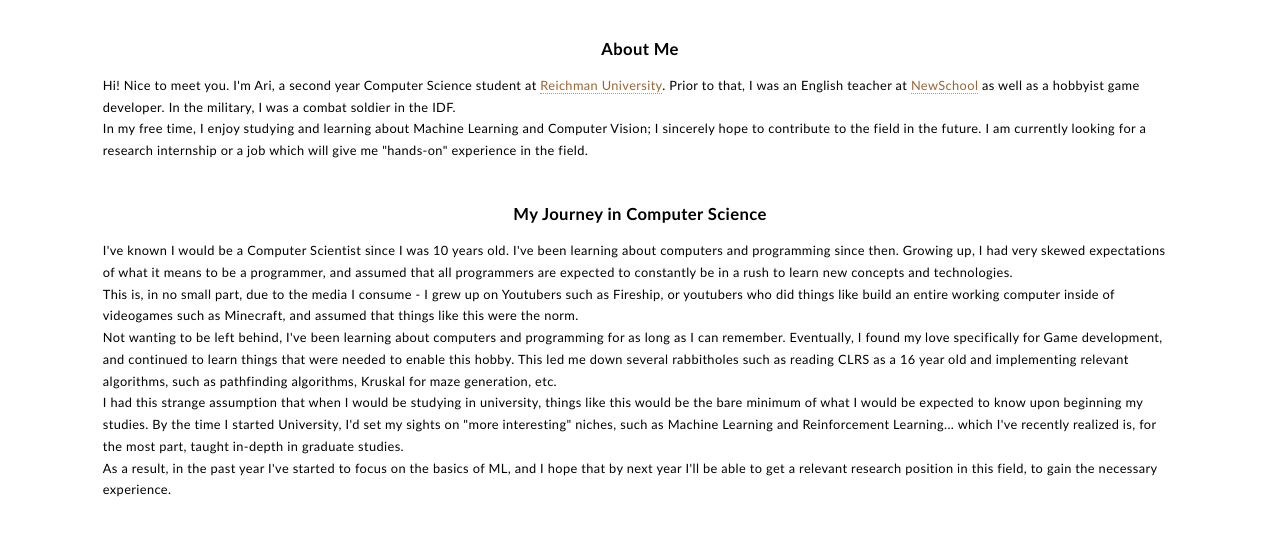
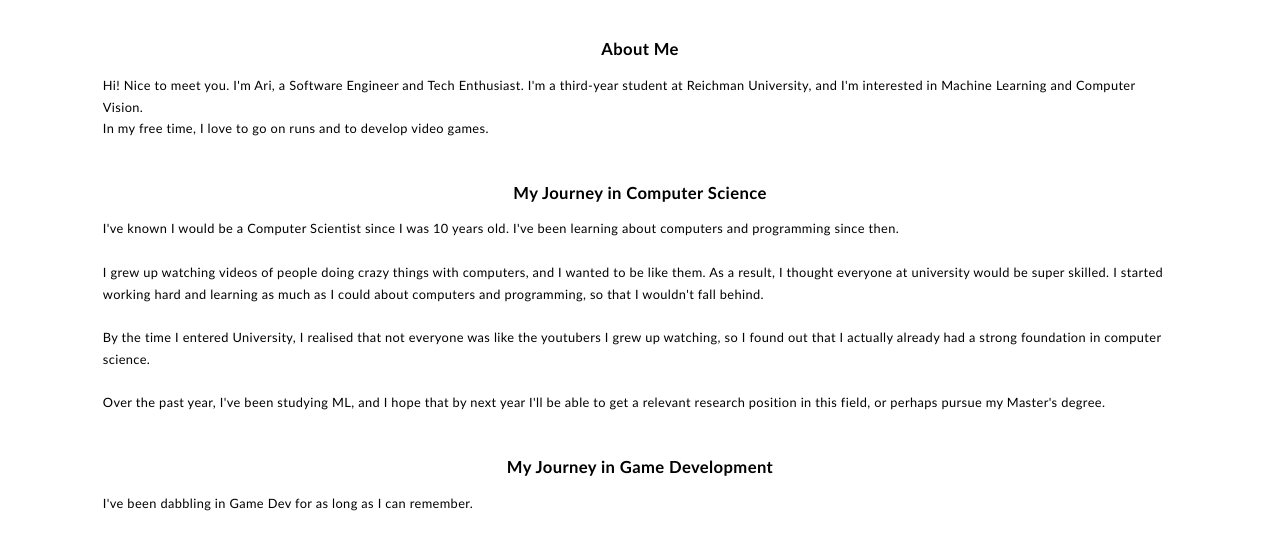
Before and after one commit to AriBarzilai/aribarzilai.github.io, a plain HTML site: page index.html in a window 1280 px wide. Shown: the part 251-786 px from the top of the page. Drawn offline with Linux system fonts and the light colour scheme.

Commit message:
update aboutme page

```diff
--- a/index.html
+++ b/index.html
@@ -69,15 +69,10 @@
 
     <h2 id="about">About Me</h2>
     <div>
-      Hi! Nice to meet you. I'm Ari, a second year Computer Science student at <a href="https://www.runi.ac.il/en"
-        target="_blank" rel="noopener">Reichman University</a>.
-      Prior to that, I was an English teacher at <a href="https://newschool.co.il/language_courses/" target="_blank"
-        rel="noopener">NewSchool</a> as well as a hobbyist game developer.
-      In the military, I was a combat soldier in the IDF.
-      <br />
-      In my free time, I enjoy studying and learning about Machine Learning and Computer Vision; I sincerely hope to
-      contribute to the field in the future. I am currently looking for a research internship or a job which will
-      give me "hands-on" experience in the field.
+      Hi! Nice to meet you. I'm Ari, a Software Engineer and Tech Enthusiast.
+      I'm a third-year student at Reichman University, and I'm interested in Machine Learning and Computer Vision.
+      <br>
+      In my free time, I love to go on runs and to develop video games.
     </div>
     <div class="clear"></div>
 
@@ -85,43 +80,39 @@
     <div>
       <p>
         I've known I would be a Computer Scientist since I was 10 years old. I've been learning about computers and
-        programming since then. Growing up, I had very skewed expectations of what it means to be a programmer, and
-        assumed that all programmers are expected to constantly be in a rush to learn new concepts and technologies.
-        <br>
-        This is, in no small part, due to the media I consume - I grew up on Youtubers such as Fireship, or youtubers
-        who did things like build an entire working computer inside of videogames such as Minecraft, and assumed that
-        things like this were the norm.
-        <br>
-        Not wanting to be left behind, I've been learning about computers and programming for as long as I can remember.
-        Eventually, I found my love specifically for Game development, and continued to learn things that were needed to
-        enable this hobby. This led me down several rabbitholes such as reading CLRS as a 16 year old and implementing
-        relevant algorithms, such as pathfinding algorithms, Kruskal for maze generation, etc.
-        <br>
-        I had this strange assumption that when I would be studying in university, things like this would be the bare
-        minimum of what I would be expected to know upon beginning my studies. By the time I started University, I'd set
-        my sights on "more interesting" niches, such as Machine Learning and Reinforcement Learning... which I've
-        recently realized is, for the most part, taught in-depth in graduate studies.
-        <br>
-        As a result, in the past year I've started to focus on the basics of ML, and I hope that by next year I'll be
-        able to get a relevant research position in this field, to gain the necessary experience.
+        programming since then.
+        <br><br>
+        I grew up watching videos of people doing crazy things with computers, and I wanted to be like them. As a
+        result,
+        I thought everyone at university would be super skilled.
+        I started working hard and learning as much as I could about computers and programming, so that I wouldn't fall
+        behind.
+        <br><br>
+        By the time I entered University, I realised that not everyone was like the youtubers I grew up watching,
+        so I found out that I actually already had a strong foundation in computer science.
+        <br><br>
+        Over the past year, I've been studying ML, and I hope that by next year I'll be
+        able to get a relevant research position in this field, or perhaps pursue my Master's degree.
       </p>
     </div>
     <div class="clear"></div>
     <h2 id="myJourney">My Journey in Game Development</h2>
     <div>
-      As computer graphics is intertwined with game development, I have a strong interest in the field and have
-      a relatively in-depth understanding of the subject. I've created small-scale shaders for my games and have
-      a good understanding of the rendering pipeline.
-      <br />
-      As a hobbyist game developer, I've worked on multiple games, although none of my original games have been
-      published; games I've worked on include a 2D top-down survival shooter, a space shooter, and a
-      maze roguelike. My most recent game, "Dragon Snake", is a take on the classic game Snake and is fully
-      playable and downloadable on itch.io (link above). It was mostly created to learn about the Godot game engine.
-      <br /><br />
-      Currently, in my non-existent free time I am learning Unreal Engine 5, a well-known game engine which is used
-      in the industry (not just in games! Also movies, for example). My goal is to break into 3D game development,
-      and I believe that Unreal Engine 5 is the best way to do so. I also wish to gain more understanding and experience
-      working with 3D models and animations, using Blender.
+      I've been dabbling in Game Dev for as long as I can remember.
+      <br /> <br /> As a kid, I first started with a no-code tool called Stencyl, where I created a simple
+      "<a href="https://en.wikipedia.org/wiki/Platformer">Platformer</a>" game. I also published an asset which
+      received thousands of downloads.
+      <br /> <br /> In middle school, I led a project with hundreds of members and consistent revenue, to recreate a
+      popular game world in Minecraft. I also took part an an indie dev team, for a 2D sandbox game.
+      <br /> <br /> In high-school, I started learning Monogame/XNA, which is when I first got serious about game dev.
+      I worked on a simple space shooter, and a 2D top-down maze game. I taught myself things such as the A* algorithm,
+      events and delegates, OOP and more.
+      <br /> <br />
+      Recently in between courses at university, I started learning Godot, a game engine that I've been wanting to
+      learn.
+      I developed a simple <a href="/build/dragon-snake" target="_blank">Snake game</a>, for PC and Android.
+      <br /> <br />
+      Although I like Godot, I've been wanting to learn 3D game development, so I'm currently learning Unreal Engine 5.
     </div>
 
     <div class="clear"></div>
```
